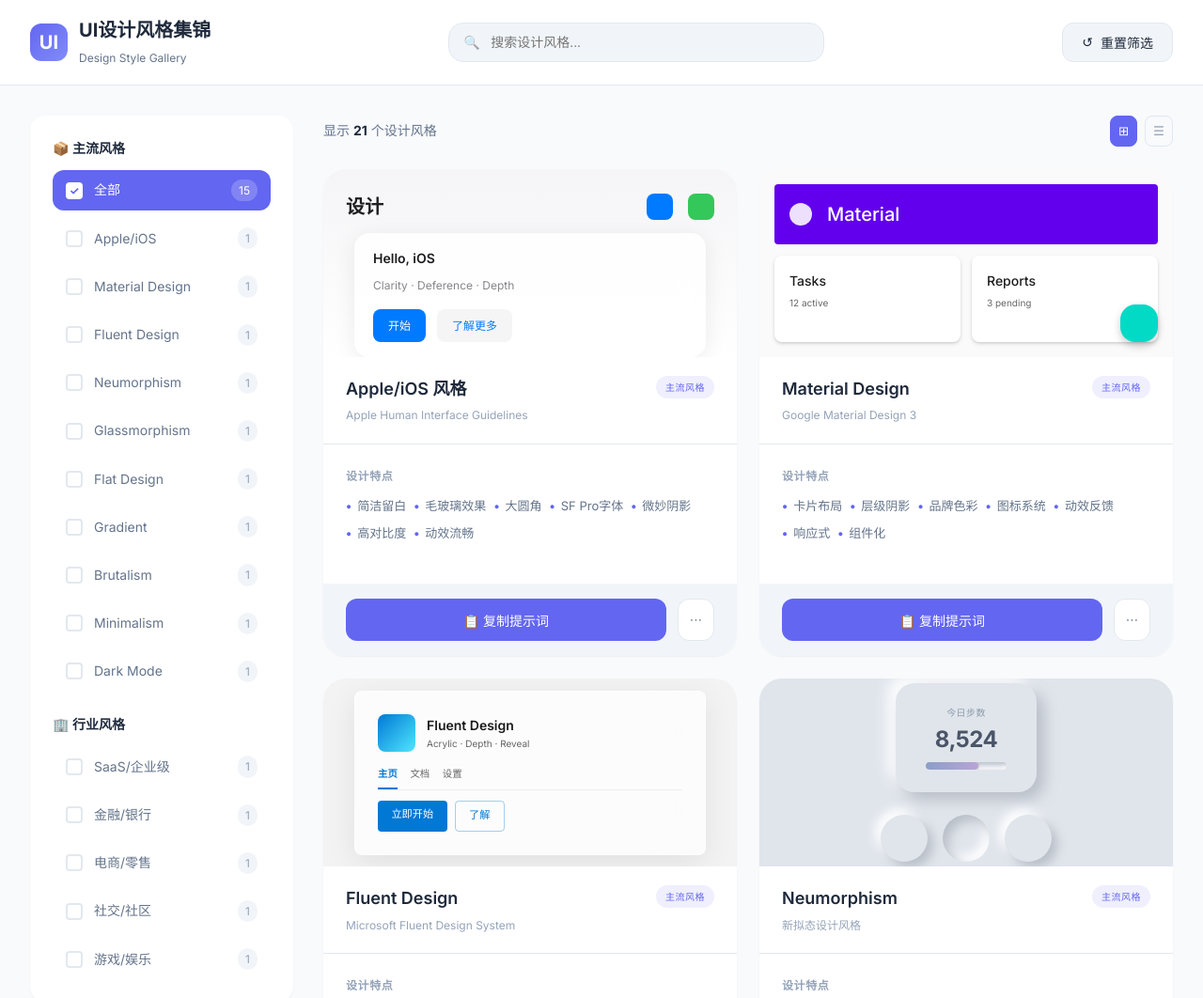
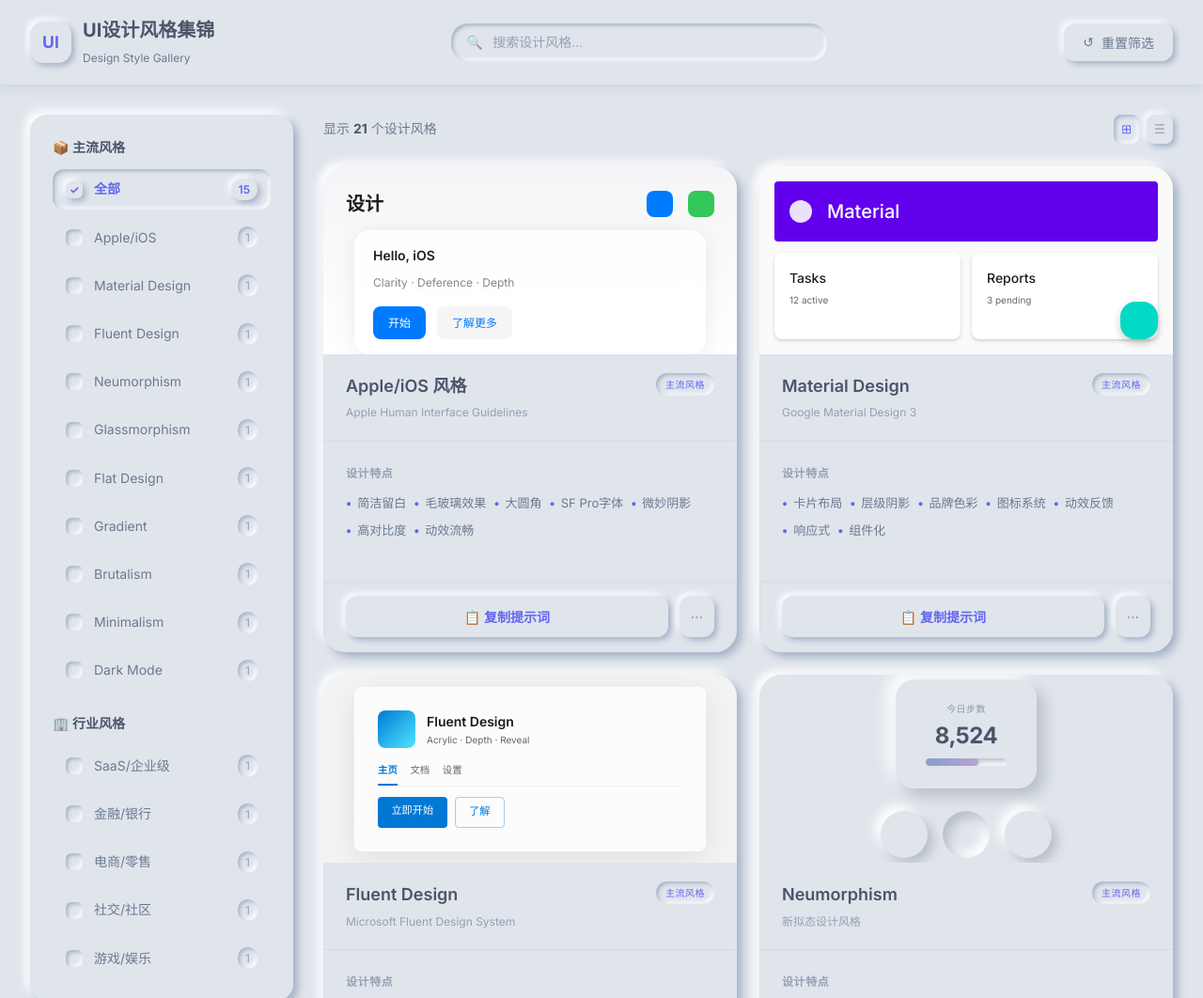
Before and after one commit to kuntechnology/ui-style-gallery, a plain HTML site: page index.html in a window 1280 px wide. Shown: the top 1062 px of the page at 94% size. Drawn offline with Linux system fonts and the light colour scheme.

Commit message:
feat: Neumorphism redesign of page chrome (v4.0)
Redesign the gallery UI shell in Neumorphism / Soft UI style:
- Monochromatic #E0E5EC background, dual light/dark shadows
- Raised/inset shadow states for buttons, filters, cards
- Inset search box, extruded logo, pressed active states
- Soft muted palette, subtle accent #6366F1
- All 21 preview card contents unchanged
- Borderless design with shadow-only separation

```diff
--- a/index.html
+++ b/index.html
@@ -6,7 +6,7 @@
     <title>UI设计风格集锦 | Design Style Gallery</title>
     <link href="https://fonts.googleapis.com/css2?family=Inter:wght@300;400;500;600;700&family=Noto+Sans+SC:wght@300;400;500;700&display=swap" rel="stylesheet">
     <style>
-        /* ==================== CSS Variables ==================== */
+        /* ==================== CSS Variables (Neumorphism) ==================== */
         :root {
             --primary: #6366f1;
             --primary-dark: #4f46e5;
@@ -14,19 +14,27 @@
             --success: #10b981;
             --warning: #f59e0b;
             --danger: #ef4444;
-            --bg-primary: #f8fafc;
-            --bg-secondary: #ffffff;
-            --bg-tertiary: #f1f5f9;
-            --text-primary: #1e293b;
-            --text-secondary: #64748b;
-            --text-tertiary: #94a3b8;
-            --border: #e2e8f0;
-            --shadow-sm: 0 1px 2px rgba(0,0,0,0.05);
-            --shadow-md: 0 4px 6px -1px rgba(0,0,0,0.1);
-            --shadow-lg: 0 10px 15px -3px rgba(0,0,0,0.1);
+            --neu-bg: #E0E5EC;
+            --neu-bg-light: #E8EDF4;
+            --neu-bg-dark: #D1D9E6;
+            --neu-shadow-light: #FFFFFF;
+            --neu-shadow-dark: #A3B1C4;
+            --bg-primary: #E0E5EC;
+            --bg-secondary: #E8EDF4;
+            --bg-tertiary: #D6DCE6;
+            --text-primary: #4A5568;
+            --text-secondary: #6B7A8F;
+            --text-tertiary: #95A0B4;
+            --border: #C8D1DE;
+            --shadow-sm: 3px 3px 6px var(--neu-shadow-dark), -3px -3px 6px var(--neu-shadow-light);
+            --shadow-md: 5px 5px 10px var(--neu-shadow-dark), -5px -5px 10px var(--neu-shadow-light);
+            --shadow-lg: 8px 8px 16px var(--neu-shadow-dark), -8px -8px 16px var(--neu-shadow-light);
+            --shadow-inset: inset 3px 3px 6px var(--neu-shadow-dark), inset -3px -3px 6px var(--neu-shadow-light);
+            --shadow-inset-sm: inset 2px 2px 4px var(--neu-shadow-dark), inset -2px -2px 4px var(--neu-shadow-light);
+            --shadow-inset-lg: inset 5px 5px 10px var(--neu-shadow-dark), inset -5px -5px 10px var(--neu-shadow-light);
             --radius-sm: 8px;
             --radius-md: 12px;
-            --radius-lg: 16px;
+            --radius-lg: 18px;
             --radius-xl: 24px;
             --transition: all 0.3s cubic-bezier(0.4, 0, 0.2, 1);
         }
@@ -40,7 +48,7 @@
 
         body {
             font-family: 'Inter', 'Noto Sans SC', -apple-system, BlinkMacSystemFont, sans-serif;
-            background: var(--bg-primary);
+            background: var(--neu-bg);
             color: var(--text-primary);
             line-height: 1.6;
             min-height: 100vh;
@@ -51,10 +59,8 @@
             position: sticky;
             top: 0;
             z-index: 100;
-            background: rgba(255, 255, 255, 0.9);
-            backdrop-filter: blur(20px);
-            -webkit-backdrop-filter: blur(20px);
-            border-bottom: 1px solid var(--border);
+            background: var(--neu-bg);
+            box-shadow: 0 4px 12px rgba(163, 177, 196, 0.3);
             padding: 1rem 2rem;
         }
 
@@ -74,16 +80,17 @@
         }
 
         .logo-icon {
-            width: 40px;
-            height: 40px;
-            background: linear-gradient(135deg, var(--primary), var(--primary-light));
-            border-radius: var(--radius-md);
+            width: 44px;
+            height: 44px;
+            background: var(--neu-bg);
+            border-radius: 14px;
             display: flex;
             align-items: center;
             justify-content: center;
-            color: white;
+            color: var(--primary);
             font-weight: 700;
-            font-size: 1.25rem;
+            font-size: 1.1rem;
+            box-shadow: var(--shadow-sm);
         }
 
         .logo-text h1 {
@@ -106,18 +113,22 @@
         .search-box input {
             width: 100%;
             padding: 0.75rem 1rem 0.75rem 2.75rem;
-            border: 1px solid var(--border);
+            border: none;
             border-radius: var(--radius-lg);
-            background: var(--bg-tertiary);
+            background: var(--neu-bg);
             font-size: 0.875rem;
+            color: var(--text-primary);
             transition: var(--transition);
+            box-shadow: var(--shadow-inset-sm);
+        }
+
+        .search-box input::placeholder {
+            color: var(--text-tertiary);
         }
 
         .search-box input:focus {
             outline: none;
-            border-color: var(--primary);
-            background: var(--bg-secondary);
-            box-shadow: 0 0 0 3px rgba(99, 102, 241, 0.1);
+            box-shadow: var(--shadow-inset);
         }
 
         .search-box::before {
@@ -146,26 +157,44 @@
             display: inline-flex;
             align-items: center;
             gap: 0.5rem;
+            background: var(--neu-bg);
+            color: var(--text-primary);
+            box-shadow: var(--shadow-sm);
+        }
+
+        .btn:active {
+            box-shadow: var(--shadow-inset-sm);
         }
 
         .btn-primary {
-            background: var(--primary);
-            color: white;
+            background: var(--neu-bg);
+            color: var(--primary);
+            font-weight: 600;
+            box-shadow: var(--shadow-sm);
         }
 
         .btn-primary:hover {
-            background: var(--primary-dark);
-            transform: translateY(-1px);
+            color: var(--primary-dark);
+            box-shadow: var(--shadow-md);
+        }
+
+        .btn-primary:active {
+            box-shadow: var(--shadow-inset-sm);
         }
 
         .btn-secondary {
-            background: var(--bg-tertiary);
+            background: var(--neu-bg);
+            color: var(--text-secondary);
+            box-shadow: var(--shadow-sm);
+        }
+
+        .btn-secondary:hover {
             color: var(--text-primary);
-            border: 1px solid var(--border);
-        }
-
-        .btn-secondary:hover {
-            background: var(--border);
+            box-shadow: var(--shadow-md);
+        }
+
+        .btn-secondary:active {
+            box-shadow: var(--shadow-inset-sm);
         }
 
         /* ==================== Main Layout ==================== */
@@ -186,10 +215,10 @@
         }
 
         .filter-section {
-            background: var(--bg-secondary);
+            background: var(--neu-bg);
             border-radius: var(--radius-lg);
             padding: 1.5rem;
-            box-shadow: var(--shadow-sm);
+            box-shadow: var(--shadow-md);
         }
 
         .filter-title {
@@ -235,16 +264,20 @@
             transition: var(--transition);
             font-size: 0.875rem;
             color: var(--text-secondary);
+            background: transparent;
         }
 
         .filter-item:hover {
-            background: var(--bg-tertiary);
+            background: var(--neu-bg);
             color: var(--text-primary);
+            box-shadow: var(--shadow-sm);
         }
 
         .filter-item.active {
-            background: var(--primary);
-            color: white;
+            background: var(--neu-bg);
+            color: var(--primary);
+            font-weight: 600;
+            box-shadow: var(--shadow-inset-sm);
         }
 
         .filter-item input {
@@ -254,22 +287,24 @@
         .filter-checkbox {
             width: 18px;
             height: 18px;
-            border: 2px solid var(--border);
-            border-radius: 4px;
+            border: none;
+            border-radius: 6px;
             display: flex;
             align-items: center;
             justify-content: center;
             transition: var(--transition);
             flex-shrink: 0;
+            background: var(--neu-bg);
+            box-shadow: var(--shadow-inset-sm);
         }
 
         .filter-item.active .filter-checkbox {
-            background: white;
-            border-color: white;
+            box-shadow: var(--shadow-sm);
+            background: var(--neu-bg);
         }
 
         .filter-item.active .filter-checkbox::after {
-            content: "✓";
+            content: "\2713";
             color: var(--primary);
             font-size: 0.75rem;
             font-weight: 700;
@@ -278,40 +313,44 @@
         .filter-count {
             margin-left: auto;
             font-size: 0.75rem;
-            background: var(--bg-tertiary);
+            background: var(--neu-bg);
             padding: 0.125rem 0.5rem;
             border-radius: 999px;
             color: var(--text-tertiary);
+            box-shadow: var(--shadow-inset-sm);
         }
 
         .filter-item.active .filter-count {
-            background: rgba(255,255,255,0.2);
-            color: white;
+            background: var(--neu-bg);
+            color: var(--primary);
+            box-shadow: var(--shadow-sm);
         }
 
         .stats-card {
-            background: linear-gradient(135deg, var(--primary), var(--primary-light));
+            background: var(--neu-bg);
             border-radius: var(--radius-lg);
             padding: 1.5rem;
-            color: white;
+            color: var(--text-primary);
             margin-top: 1.5rem;
+            box-shadow: var(--shadow-md);
         }
 
         .stats-card h4 {
             font-size: 0.875rem;
             font-weight: 500;
-            opacity: 0.9;
+            color: var(--text-secondary);
             margin-bottom: 0.5rem;
         }
 
         .stats-card .number {
             font-size: 2rem;
             font-weight: 700;
+            color: var(--primary);
         }
 
         .stats-card p {
             font-size: 0.75rem;
-            opacity: 0.8;
+            color: var(--text-tertiary);
             margin-top: 0.5rem;
         }
 
@@ -340,17 +379,21 @@
         .view-btn {
             padding: 0.5rem;
             border-radius: var(--radius-sm);
-            background: transparent;
-            border: 1px solid var(--border);
+            background: var(--neu-bg);
+            border: none;
             cursor: pointer;
             transition: var(--transition);
             color: var(--text-tertiary);
+            box-shadow: var(--shadow-sm);
+        }
+
+        .view-btn:hover {
+            color: var(--text-primary);
         }
 
         .view-btn.active {
-            background: var(--primary);
-            border-color: var(--primary);
-            color: white;
+            color: var(--primary);
+            box-shadow: var(--shadow-inset-sm);
         }
 
         /* ==================== Style Cards Grid ==================== */
@@ -361,10 +404,10 @@
         }
 
         .style-card {
-            background: var(--bg-secondary);
+            background: var(--neu-bg);
             border-radius: var(--radius-xl);
             overflow: hidden;
-            box-shadow: var(--shadow-sm);
+            box-shadow: var(--shadow-md);
             transition: var(--transition);
             cursor: pointer;
         }
@@ -393,7 +436,7 @@
             display: flex;
             align-items: flex-start;
             justify-content: space-between;
-            border-bottom: 1px solid var(--border);
+            border-bottom: 1px solid rgba(163, 177, 196, 0.2);
         }
 
         .card-title {
@@ -424,13 +467,15 @@
         }
 
         .tag-mainstream {
-            background: rgba(99, 102, 241, 0.1);
+            background: var(--neu-bg);
             color: var(--primary);
+            box-shadow: var(--shadow-inset-sm);
         }
 
         .tag-industry {
-            background: rgba(16, 185, 129, 0.1);
+            background: var(--neu-bg);
             color: var(--success);
+            box-shadow: var(--shadow-inset-sm);
         }
 
         .card-body {
@@ -472,48 +517,61 @@
 
         .card-footer {
             padding: 1rem 1.5rem;
-            background: var(--bg-tertiary);
+            background: var(--neu-bg);
             display: flex;
             gap: 0.75rem;
+            box-shadow: inset 0 2px 4px rgba(163, 177, 196, 0.15);
         }
 
         .copy-btn {
             flex: 1;
             padding: 0.75rem 1rem;
-            background: var(--primary);
-            color: white;
+            background: var(--neu-bg);
+            color: var(--primary);
             border: none;
             border-radius: var(--radius-md);
             font-size: 0.875rem;
-            font-weight: 500;
+            font-weight: 600;
             cursor: pointer;
             transition: var(--transition);
             display: flex;
             align-items: center;
             justify-content: center;
             gap: 0.5rem;
+            box-shadow: var(--shadow-sm);
         }
 
         .copy-btn:hover {
-            background: var(--primary-dark);
+            box-shadow: var(--shadow-md);
+        }
+
+        .copy-btn:active {
+            box-shadow: var(--shadow-inset-sm);
         }
 
         .copy-btn.copied {
-            background: var(--success);
+            color: var(--success);
+            box-shadow: var(--shadow-inset-sm);
         }
 
         .expand-btn {
             padding: 0.75rem;
-            background: var(--bg-secondary);
-            border: 1px solid var(--border);
+            background: var(--neu-bg);
+            border: none;
             border-radius: var(--radius-md);
             cursor: pointer;
             transition: var(--transition);
             color: var(--text-secondary);
+            box-shadow: var(--shadow-sm);
         }
 
         .expand-btn:hover {
-            background: var(--border);
+            color: var(--text-primary);
+            box-shadow: var(--shadow-md);
+        }
+
+        .expand-btn:active {
+            box-shadow: var(--shadow-inset-sm);
         }
 
         /* ==================== Visual Examples ==================== */
@@ -1611,7 +1669,7 @@
         }
 
         .modal {
-            background: var(--bg-secondary);
+            background: var(--neu-bg);
             border-radius: var(--radius-xl);
             max-width: 800px;
             width: 100%;
@@ -1620,6 +1678,7 @@
             display: flex;
             flex-direction: column;
             animation: modalIn 0.3s ease;
+            box-shadow: var(--shadow-lg);
         }
 
         @keyframes modalIn {
@@ -1635,7 +1694,7 @@
 
         .modal-header {
             padding: 1.5rem;
-            border-bottom: 1px solid var(--border);
+            border-bottom: 1px solid rgba(163, 177, 196, 0.2);
             display: flex;
             align-items: center;
             justify-content: space-between;
@@ -1651,7 +1710,7 @@
             height: 36px;
             border-radius: 50%;
             border: none;
-            background: var(--bg-tertiary);
+            background: var(--neu-bg);
             cursor: pointer;
             font-size: 1.25rem;
             color: var(--text-secondary);
@@ -1659,11 +1718,16 @@
             display: flex;
             align-items: center;
             justify-content: center;
+            box-shadow: var(--shadow-sm);
         }
 
         .modal-close:hover {
-            background: var(--border);
             color: var(--text-primary);
+            box-shadow: var(--shadow-md);
+        }
+
+        .modal-close:active {
+            box-shadow: var(--shadow-inset-sm);
         }
 
         .modal-body {
@@ -1691,7 +1755,7 @@
         }
 
         .prompt-box {
-            background: var(--bg-tertiary);
+            background: var(--neu-bg);
             border-radius: var(--radius-md);
             padding: 1.25rem;
             font-family: 'Monaco', 'Menlo', monospace;
@@ -1699,12 +1763,13 @@
             line-height: 1.8;
             color: var(--text-primary);
             white-space: pre-wrap;
-            border: 1px solid var(--border);
+            border: none;
+            box-shadow: var(--shadow-inset-sm);
         }
 
         .modal-footer {
             padding: 1rem 1.5rem;
-            border-top: 1px solid var(--border);
+            border-top: 1px solid rgba(163, 177, 196, 0.2);
             display: flex;
             gap: 0.75rem;
             justify-content: flex-end;
@@ -1716,8 +1781,8 @@
             bottom: 2rem;
             left: 50%;
             transform: translateX(-50%) translateY(100px);
-            background: var(--text-primary);
-            color: white;
+            background: var(--neu-bg);
+            color: var(--text-primary);
             padding: 1rem 1.5rem;
             border-radius: var(--radius-lg);
             font-size: 0.875rem;
@@ -1734,7 +1799,7 @@
         }
 
         .toast.success {
-            background: var(--success);
+            color: var(--success);
         }
 
         /* ==================== Responsive ==================== */
```
